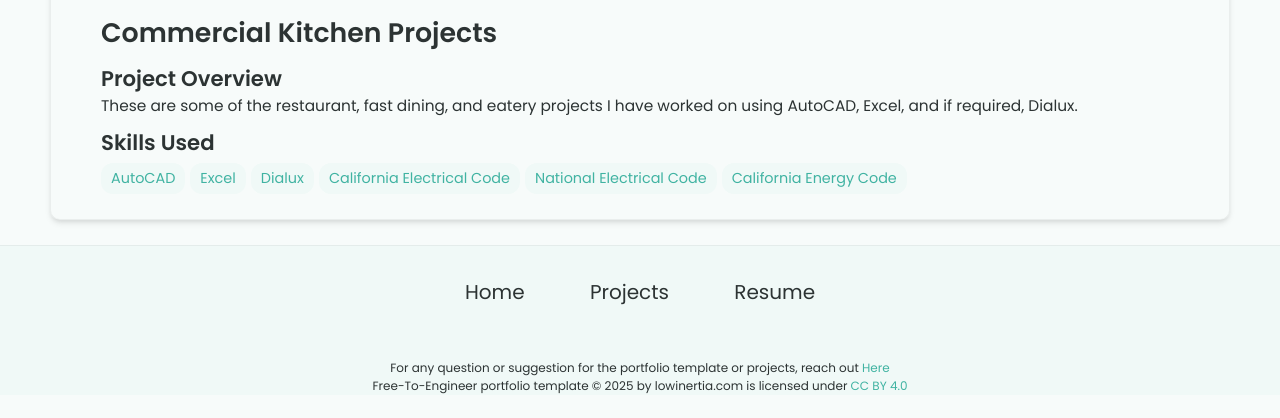
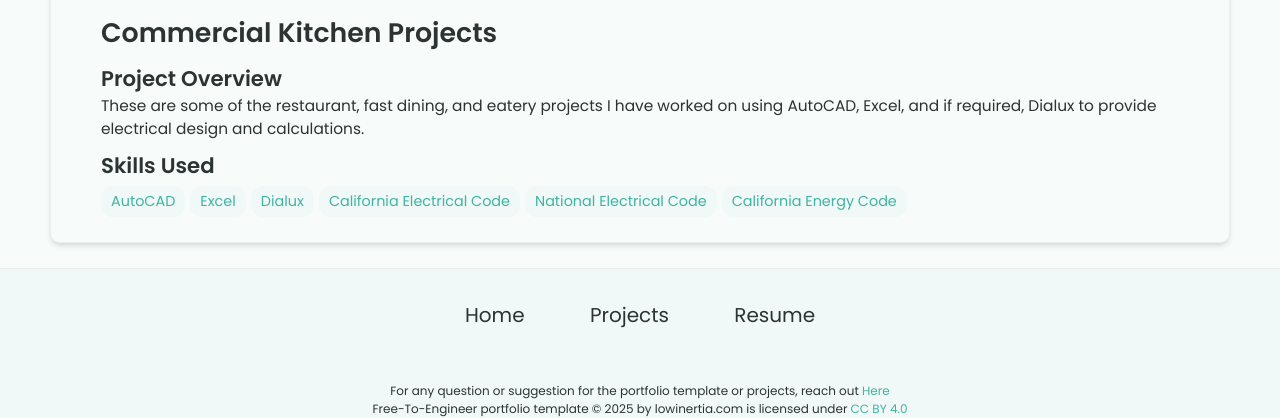
Before and after one commit to rmcb-ghub/rmcb-ghub.github.io, a Jekyll site: the page built from _projects/Restaurant Projects/index.md, in a window 1280 px wide, cut to the strip 494-912 px from the top of the page. Built offline with Jekyll 4.4.1, drawn with Linux system fonts in a browser that asks for light colours.

Commit message:
Update index.md

```diff
--- a/_projects/Restaurant Projects/index.md
+++ b/_projects/Restaurant Projects/index.md
@@ -1,7 +1,7 @@
 ---
 layout: post
 title: Commercial Kitchen Projects
-description:  These are some of the restaurant, fast dining, and eatery projects I have worked on using AutoCAD, Excel, and if required, Dialux.
+description:  These are some of the restaurant, fast dining, and eatery projects I have worked on using AutoCAD, Excel, and if required, Dialux to provide electrical design and calculations.
 skills:
 - AutoCAD
 - Excel
```
